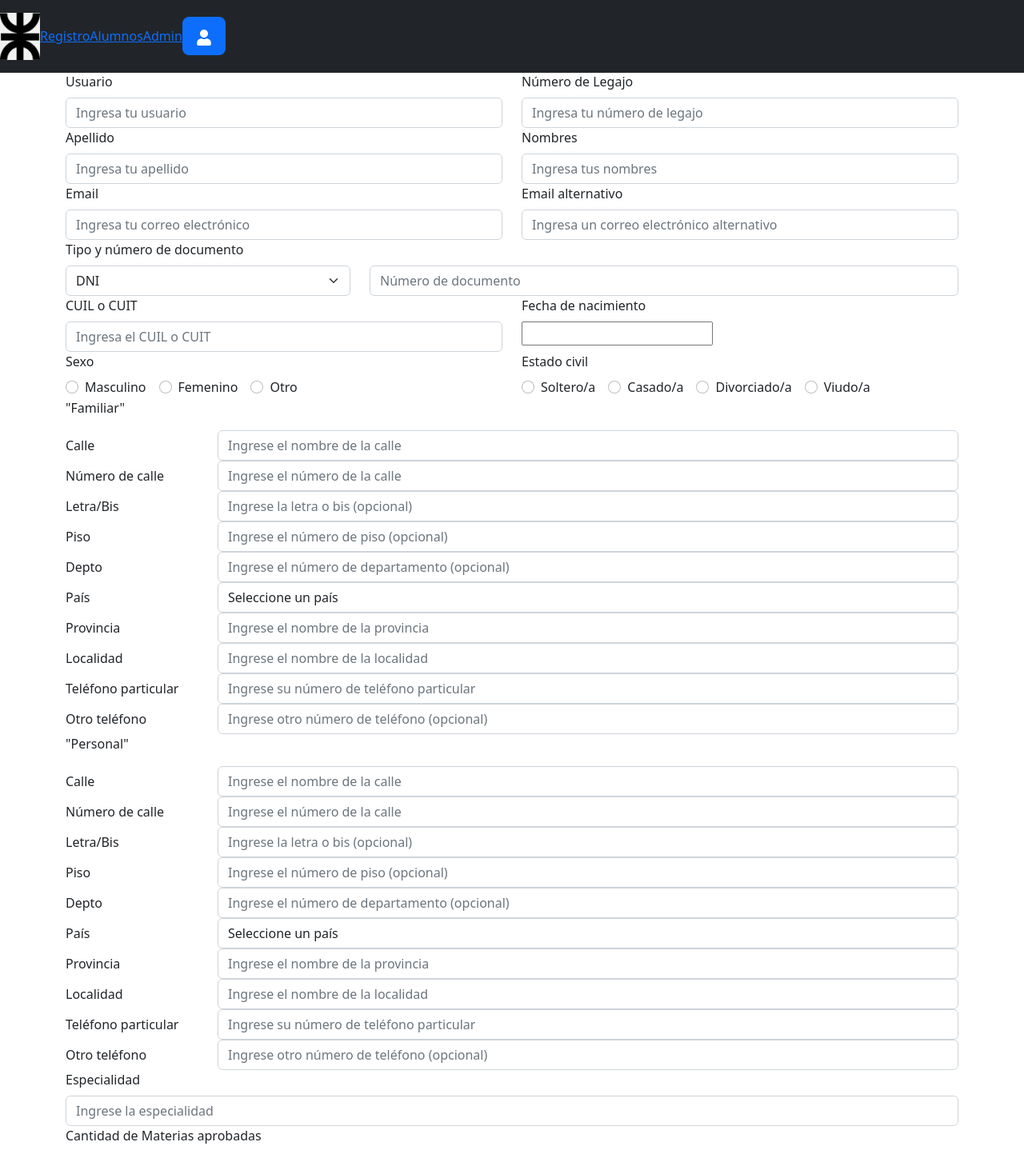
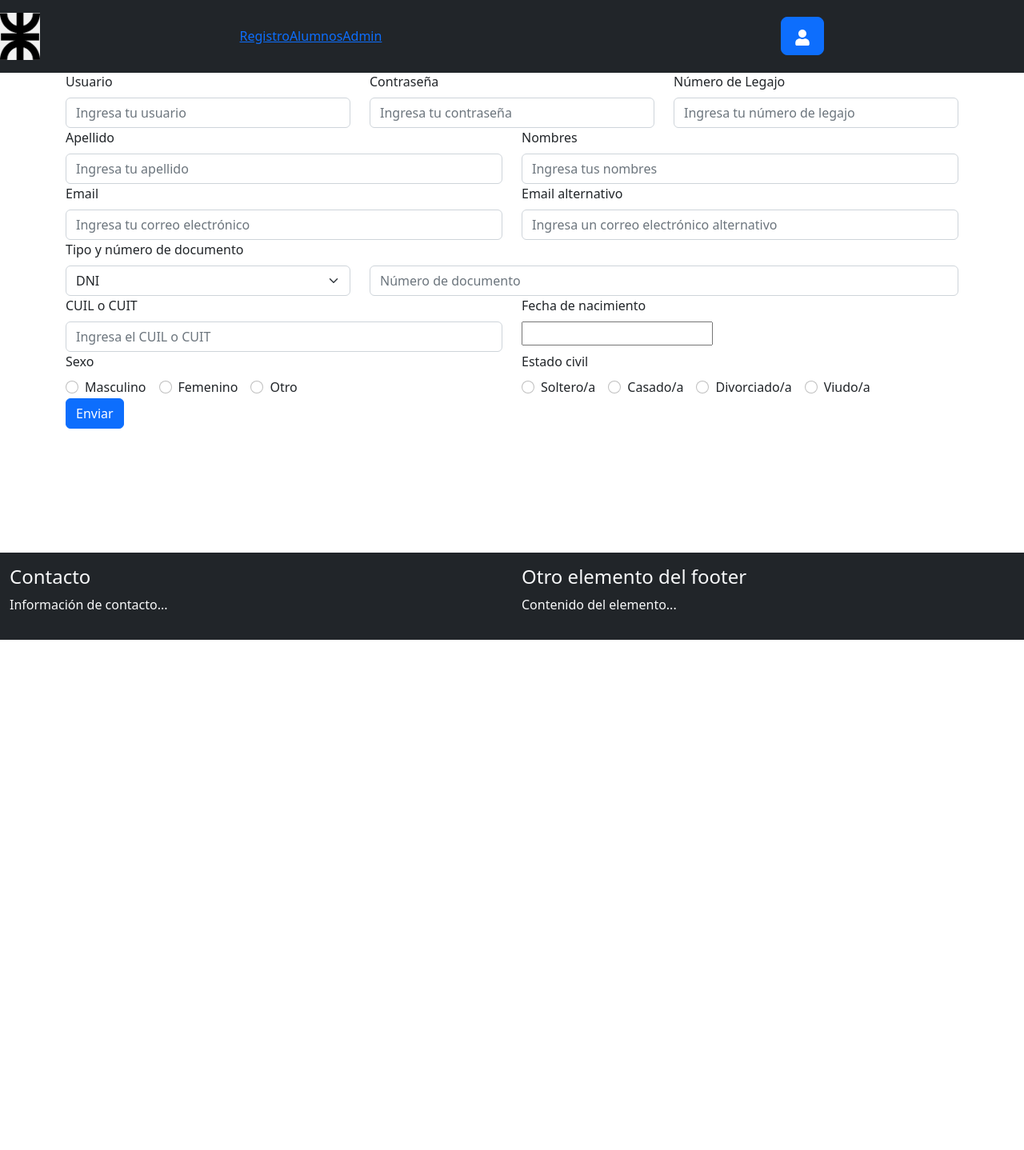
Before and after one commit to Lucianosolari/BolsaDeTrabajo, a React (Vite) app in the folder BolsaDeTrabajo/: page /studentsform in a window 1280 px wide. Shown: the top 1438 px of the page at 80% size. After the commit the page ends 800 px from the top, so only its background shows below. Built offline with nearby package versions, Linux system fonts and the light colour scheme.

Commit message:
ajustes y comienzo para registrar un usuario

```diff
--- a/BolsaDeTrabajo/src/App.jsx
+++ b/BolsaDeTrabajo/src/App.jsx
@@ -2,7 +2,7 @@ import "./App.css";
 import NavBar from "./components/NavBar/NavBar";
 
 import { BrowserRouter, Routes, Route } from "react-router-dom";
-import PersonalInfoForm from "./components/Students/PersonalInfoForm";
+import RegisterPersonalInfoForm from "./components/Students/RegisterPersonalInfoForm";
 import Home from "./components/Home/Home";
 import Footer from "./components/Footer/Footer";
 import { Container } from "react-bootstrap";
@@ -25,7 +25,10 @@ function App() {
               <Routes>
                 <Route path="/" element={<Home />} />
                 <Route path="/login" element={<Login />} />
-                <Route path="/studentsform" element={<PersonalInfoForm />} />
+                <Route
+                  path="/studentsform"
+                  element={<RegisterPersonalInfoForm />}
+                />
                 <Route path="/admin" element={<AdminForm />} />
                 <Route path="/recover-password" element={<RecoverPassword />} />
                 <Route path="/createOffer" element={<CreateOffer />} />
--- a/BolsaDeTrabajo/src/components/NavBar/NavBar.css
+++ b/BolsaDeTrabajo/src/components/NavBar/NavBar.css
@@ -1,3 +1,7 @@
 img {
   width: 50px;
 }
+
+#basic-navbar-nav {
+  justify-content: space-around;
+}
--- a/BolsaDeTrabajo/src/components/Students/PersonalInfoForm.jsx
+++ b/BolsaDeTrabajo/src/components/Students/RegisterPersonalInfoForm.jsx
@@ -21,7 +21,8 @@ import CompanyInfoForm from "../Companies/CompanyInfoForm";
 import Login from "../Login/Login";
 
 export default function PersonalInfoForm() {
-  const [user, setUser] = useState("");
+  const [userName, setUserName] = useState("");
+  const [password, setPassword] = useState("");
   const [legajo, setLegajo] = useState("");
   const [lastName, setLastName] = useState("");
   const [firstName, setFirstName] = useState("");
@@ -43,13 +44,24 @@ export default function PersonalInfoForm() {
     <Form onSubmit={handleSubmit}>
       <Row>
         <Col>
-          <FormGroup controlId="user">
+          <FormGroup controlId="userName">
             <FormLabel>Usuario</FormLabel>
             <FormControl
               type="text"
-              value={user}
-              onChange={(e) => setUser(e.target.value)}
+              value={userName}
+              onChange={(e) => setUserName(e.target.value)}
               placeholder="Ingresa tu usuario"
+            />
+          </FormGroup>
+        </Col>
+        <Col>
+          <FormGroup controlId="password">
+            <FormLabel>Contraseña</FormLabel>
+            <FormControl
+              type="password"
+              value={password}
+              onChange={(e) => setPassword(e.target.value)}
+              placeholder="Ingresa tu contraseña"
             />
           </FormGroup>
         </Col>
@@ -126,7 +138,7 @@ export default function PersonalInfoForm() {
                   onChange={(e) => setDocType(e.target.value)}
                 >
                   <option>DNI</option>
-                  <option>LU</option>
+                  <option>LE</option>
                 </Form.Select>
               </Col>
               <Col md={8}>
@@ -235,19 +247,6 @@ export default function PersonalInfoForm() {
           </FormGroup>
         </Col>
       </Row>
-      <p>"Familiar"</p>
-      <AddressForm></AddressForm>
-      <p>"Personal"</p>
-      <AddressForm></AddressForm>
-
-      <UniversityInfoForm></UniversityInfoForm>
-      <OtherInfoForm></OtherInfoForm>
-      <UpdateKnowledgeForm></UpdateKnowledgeForm>
-      <ApplicationHistory></ApplicationHistory>
-
-      <CompanyInfoForm></CompanyInfoForm>
-
-      <Login></Login>
 
       <Button variant="primary" type="submit">
         Enviar
```
